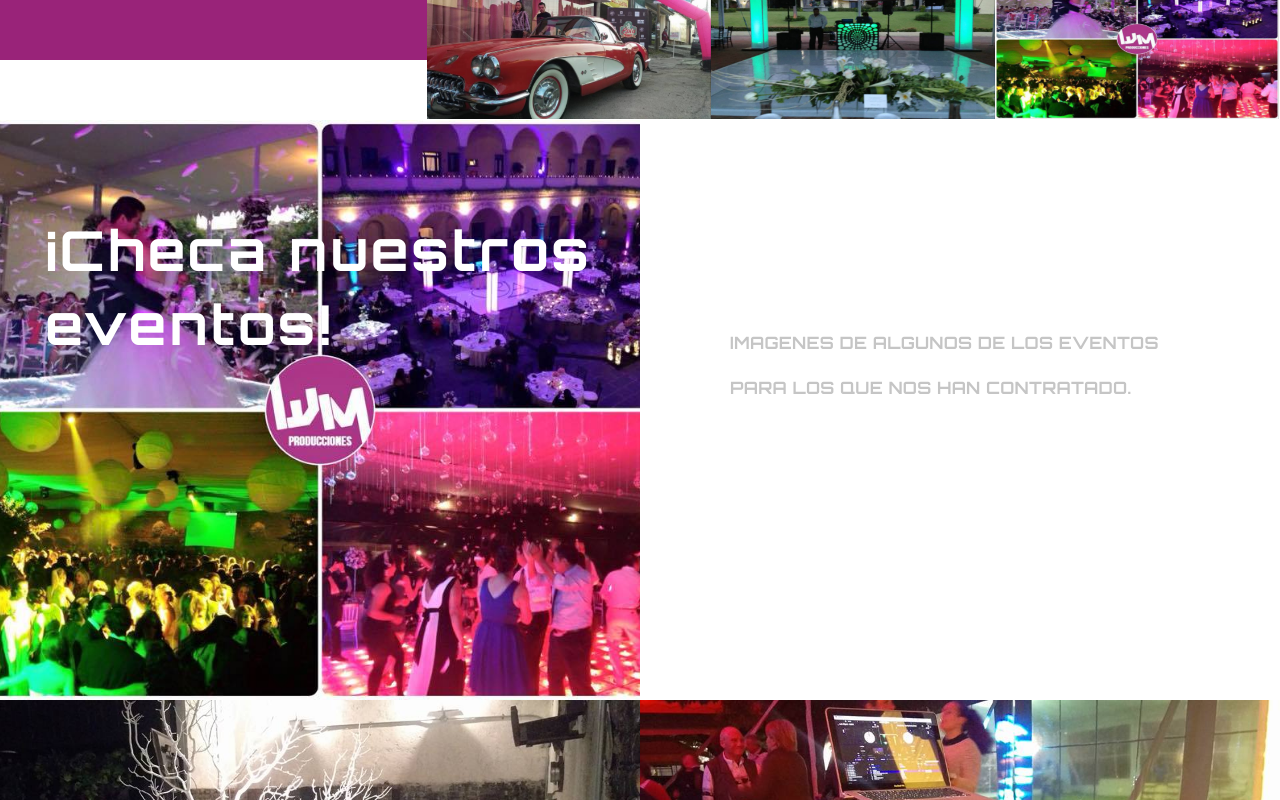
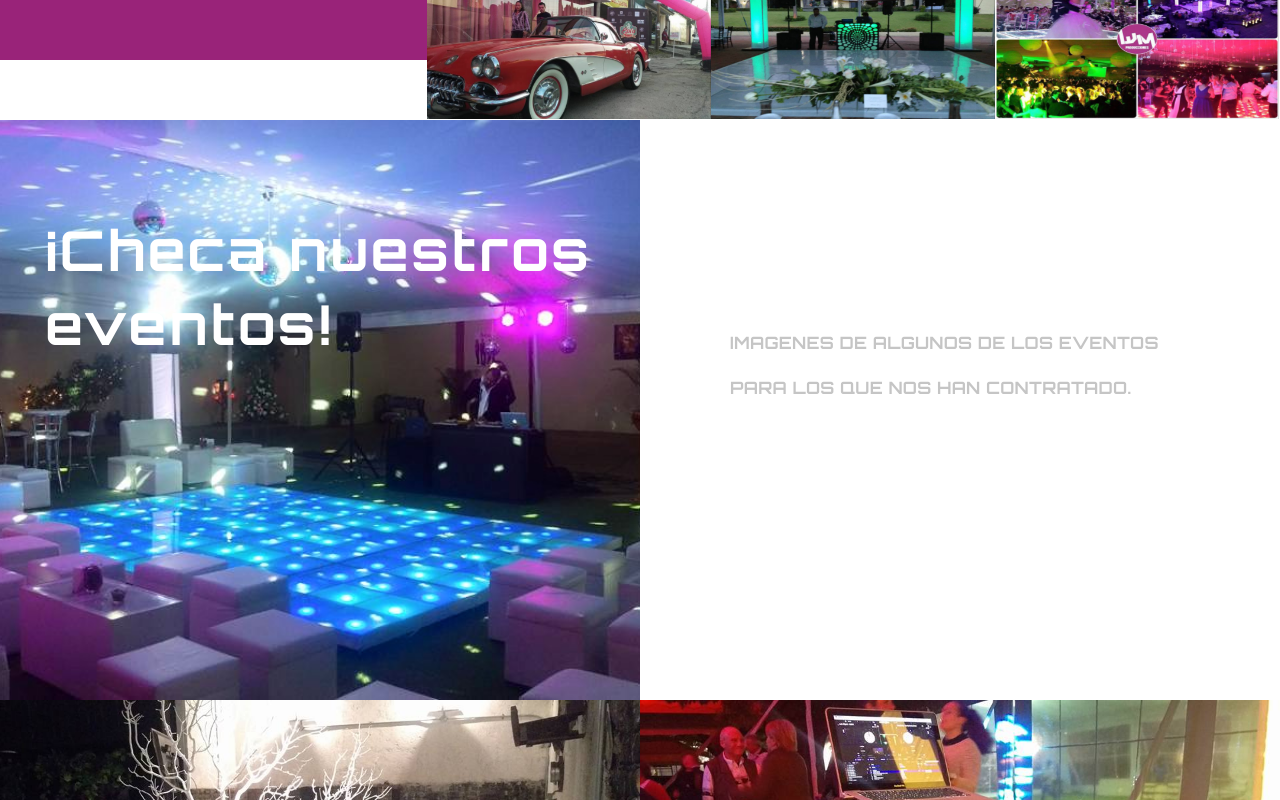
Before and after one commit to guiberraMX/WM, a plain HTML site: page index.html in a window 1280 px wide. Shown: the part 1320-2120 px from the top of the page. Drawn offline with Linux system fonts and the light colour scheme.

Commit message:
images
structures
land

```diff
--- a/index.html
+++ b/index.html
@@ -1305,7 +1305,7 @@
             <div class="container-fluid">
                 <div class="row">
                     <!-- section image -->
-                    <div class="col-md-6 col-sm-6 col-xs-12 no-padding architecture-title cover-background overflow-hidden" style="background: url(images/fiesta6.jpg);">
+                    <div class="col-md-6 col-sm-6 col-xs-12 no-padding architecture-title cover-background overflow-hidden" style="background: url(images/salon.jpg);">
                         <span class="architecture-title-number title-big alt-font font-weight-700 position-absolute white-text">¡Checa nuestros eventos!</span>
                     </div>
                     <!-- end section image -->
@@ -1705,7 +1705,8 @@
                         <div class="architecture-section">
                             <span class="alt-font title-small quote-style2 position-relative white-text">Los buenos momentos de la vida, siempre estan; Pero nunca regresan. Aprovechalos al maximo y asi recordaras tu vida..</span>
                             <span class="text-uppercase white-text margin-seventeen no-margin-lr no-margin-bottom display-block alt-font">Edison J. Torres Soto</span>
-                            <span class="text-small text-uppercase black-text alt-font">Thinkers In Motion</span>
+
+
                         </div>
                     </div>
 
```
